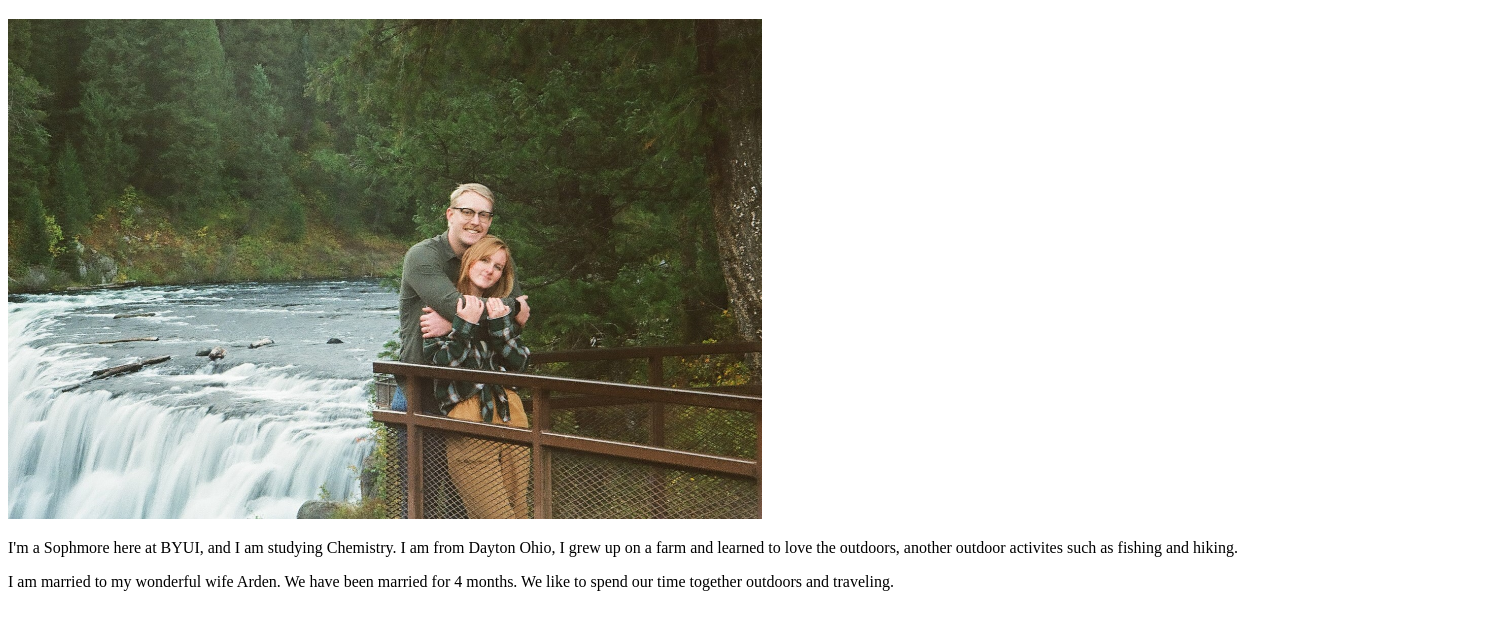
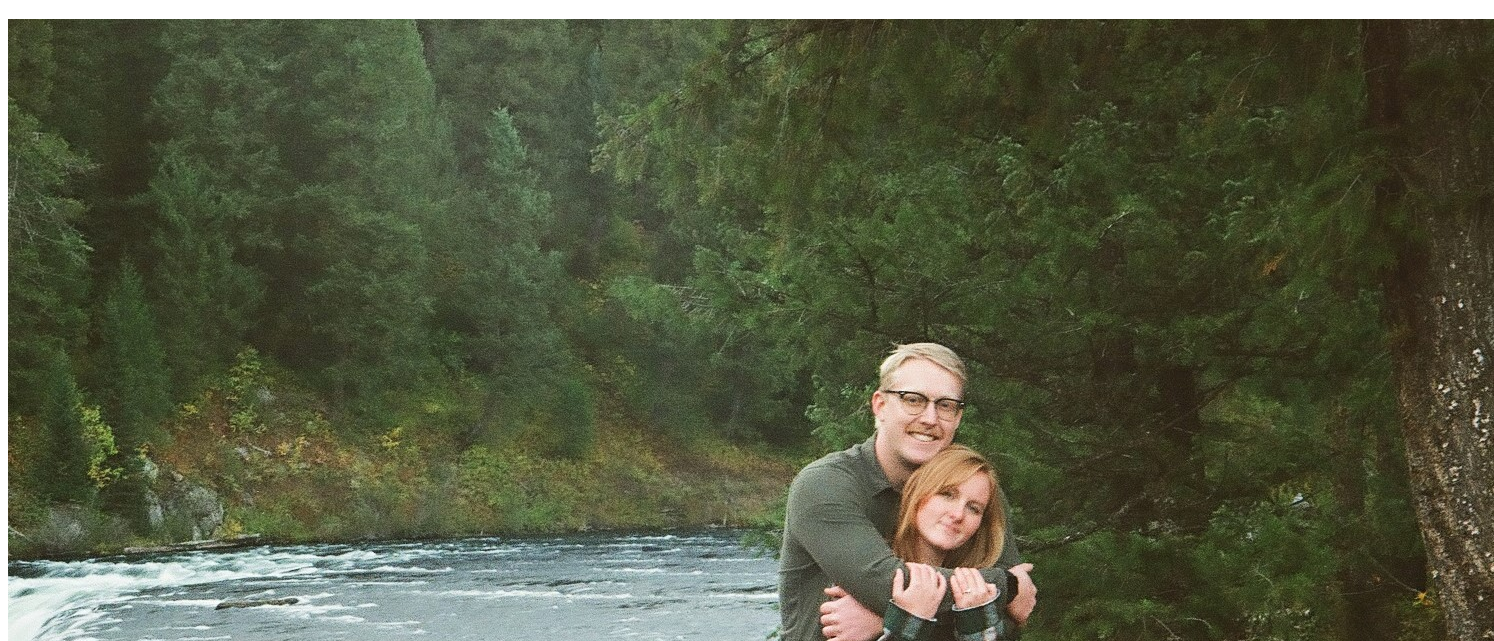
Before and after one commit to ADunn-A/WDD-130, a plain HTML site: page index.html in a window 1280 px wide. Shown: the part 159-800 px from the top of the page, 1494 px wide, since content can reach past the window. Drawn offline with Linux system fonts and the light colour scheme.

Commit message:
removed height for the image

```diff
--- a/index.html
+++ b/index.html
@@ -15,7 +15,7 @@
         <a href="#">Personal Siteplan</a>
     </nav>
     <h1>Andrew Dunn - WDD130</h1>
-    <img src="Images/IMG_2390_edit.JPG" alt="A picture of my wife and I", height="500">
+    <img src="Images/IMG_2390_edit.JPG" alt="A picture of my wife and I">
     <p>
         I'm a Sophmore here at BYUI, and I am studying Chemistry. I am from Dayton Ohio, I grew up on a farm and learned to love the outdoors, another outdoor activites such as fishing and hiking.
     </p>
```
